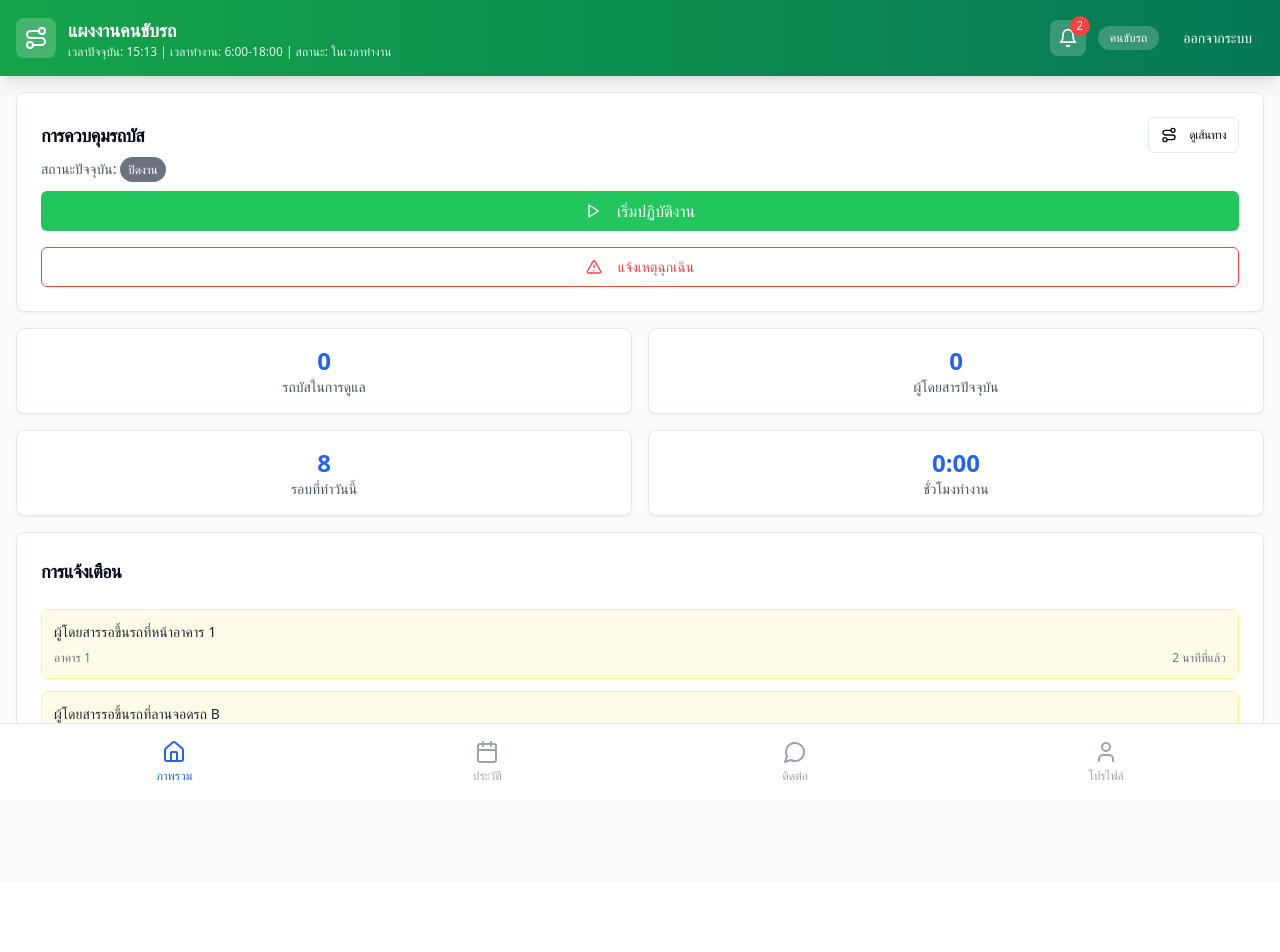
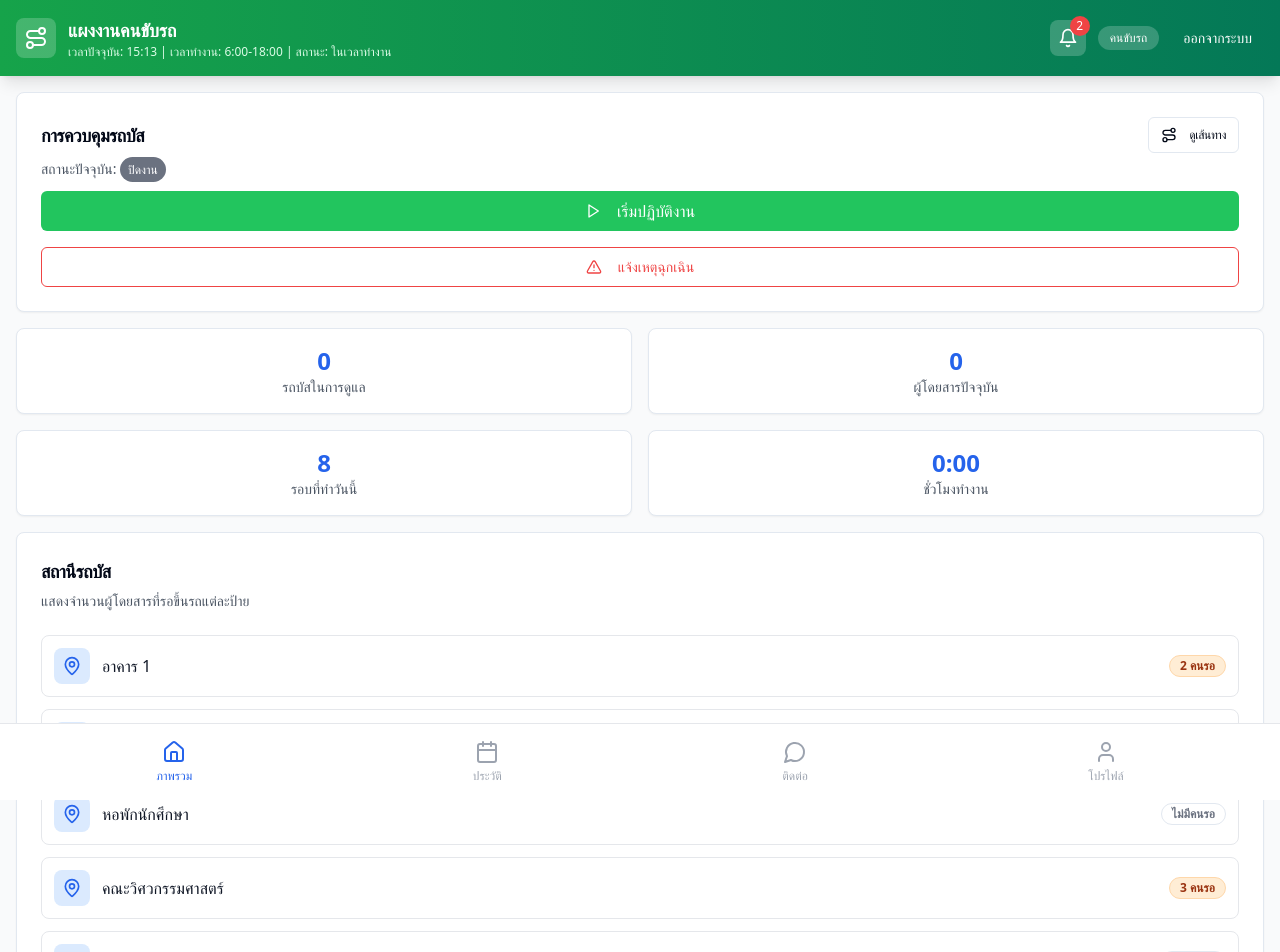
Before and after one commit to Gaga09000/rmu-bus-navigator, a React (Vite) app: page /driver in a window 1280 px wide. Shown: the top 952 px of the page. Before the commit the page ends 882 px from the top, so only its background shows below. Built offline with nearby package versions, Linux system fonts and the light colour scheme.

Commit message:
Feat: Show passenger waiting on driver page
Update the driver page to display the number of passengers waiting at each stop when a request is made.

```diff
--- a/src/pages/DriverDashboard.tsx
+++ b/src/pages/DriverDashboard.tsx
@@ -32,6 +32,15 @@ const DriverDashboard = () => {
   const [todayTrips, setTodayTrips] = useState(8);
   const [workingHours, setWorkingHours] = useState('0:00');
   const [currentTime, setCurrentTime] = useState(getCurrentTime());
+
+  const [busStops] = useState([
+    { id: 1, name: 'อาคาร 1', waitingCount: 2 },
+    { id: 2, name: 'ลานจอดรถ B', waitingCount: 1 },
+    { id: 3, name: 'หอพักนักศึกษา', waitingCount: 0 },
+    { id: 4, name: 'คณะวิศวกรรมศาสตร์', waitingCount: 3 },
+    { id: 5, name: 'คณะแพทยศาสตร์', waitingCount: 0 },
+    { id: 6, name: 'โรงอาหารกลาง', waitingCount: 1 },
+  ]);
 
   const [notifications] = useState([
     { id: 1, message: 'ผู้โดยสารรอขึ้นรถที่หน้าอาคาร 1', location: 'อาคาร 1', time: '2 นาทีที่แล้ว' },
@@ -324,6 +333,43 @@ const DriverDashboard = () => {
           </Card>
         </div>
 
+        {/* Bus Stops Status */}
+        <Card className="bg-white shadow-sm">
+          <CardHeader>
+            <CardTitle className="text-lg">สถานีรถบัส</CardTitle>
+            <CardDescription className="text-sm text-gray-600">
+              แสดงจำนวนผู้โดยสารที่รอขึ้นรถแต่ละป้าย
+            </CardDescription>
+          </CardHeader>
+          <CardContent>
+            <div className="space-y-3">
+              {busStops.map((stop) => (
+                <div key={stop.id} className="flex items-center justify-between p-3 border border-gray-200 rounded-lg hover:bg-gray-50 transition-colors">
+                  <div className="flex items-center space-x-3">
+                    <div className="p-2 bg-blue-100 rounded-lg">
+                      <MapPin className="h-5 w-5 text-blue-600" />
+                    </div>
+                    <div>
+                      <p className="font-medium text-gray-900">{stop.name}</p>
+                    </div>
+                  </div>
+                  <div className="flex items-center space-x-2">
+                    {stop.waitingCount > 0 ? (
+                      <Badge variant="secondary" className="bg-orange-100 text-orange-800 border-orange-200">
+                        {stop.waitingCount} คนรอ
+                      </Badge>
+                    ) : (
+                      <Badge variant="outline" className="text-gray-500">
+                        ไม่มีคนรอ
+                      </Badge>
+                    )}
+                  </div>
+                </div>
+              ))}
+            </div>
+          </CardContent>
+        </Card>
+
         {/* Notifications */}
         <Card className="bg-white shadow-sm">
           <CardHeader>
```
